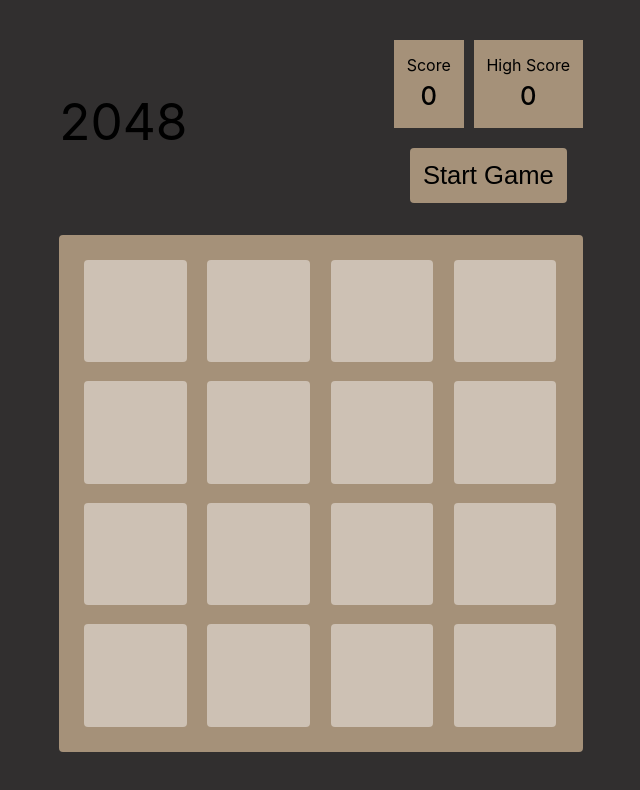
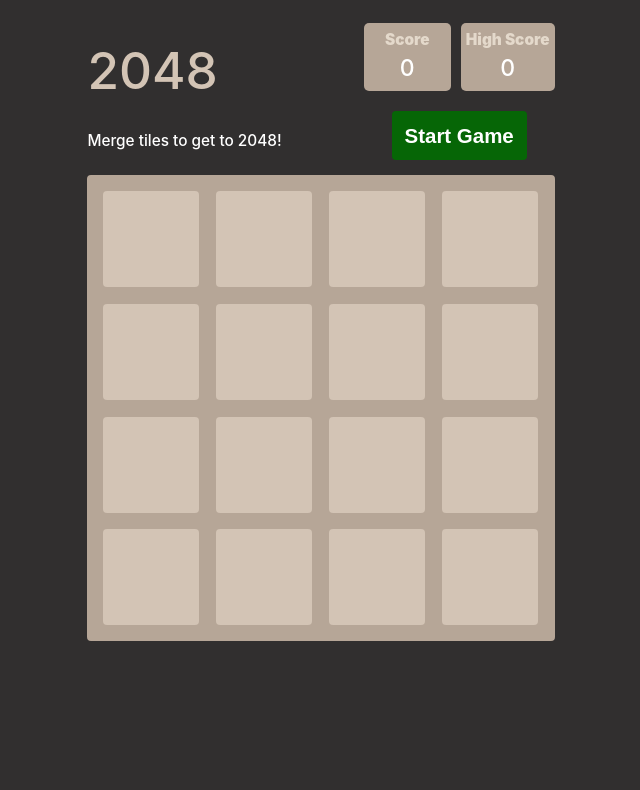
Before and after one commit to Smayan-n/2048-Game-React, a React (Vite) app: page / in a window 1280 px wide. Shown: the top 790 px of the page, without its empty margins (319-959 px from the left). Built offline with nearby package versions, Linux system fonts and the light colour scheme.

Commit message:
game mostly complete

```diff
--- a/src/App.css
+++ b/src/App.css
@@ -2,4 +2,5 @@
   display: flex;
   align-items: center;
   justify-content: center;
+  color: #eee6df
 }
--- a/src/components/ControlSection.tsx
+++ b/src/components/ControlSection.tsx
@@ -12,7 +12,10 @@
 	return (
 		<>
 			<section className="control-section">
-				<section className="title-section">2048</section>
+				<section className="title-section">
+					<div className="title">2048</div>
+					<div className="description">Merge tiles to get to 2048!</div>
+				</section>
 				<section className="right-section">
 					<div className="display-section">
 						<div className="score-div">
--- a/src/components/GameGrid.tsx
+++ b/src/components/GameGrid.tsx
@@ -50,7 +50,7 @@
 						//if .getScore() results in a falsy value, 0 will be used instead
 						onScoreChange(game?.getScore() || 0);
 					}
-				}, 110);
+				}, 130);
 			}
 		},
 		[game, onScoreChange]
--- a/src/components/GameTile.tsx
+++ b/src/components/GameTile.tsx
@@ -11,18 +11,25 @@
 
 	//for color of tile based on value
 	const tileColorMap: { [key: number]: string } = {
-		2: "#893d3c",
-		4: "orange",
-		8: "green",
-		16: "blue",
-		32: "purple",
-		64: "red",
-		128: "yellow",
-		256: "brown",
-		512: "pink",
-		1024: "black",
-		2048: "white",
+		2: "#EEE4DA",
+		4: "#EDE0C8",
+		8: "#F2B179",
+		16: "#F59563",
+		32: "#F67C5F",
+		64: "#F65E3B",
+		128: "#EDCF72",
+		256: "#EDCC61",
+		512: "#EDC850",
+		1024: "#EDC53F",
+		2048: "#EDC22E",
+		4096: "#3C3A32",
+		8192: "#BB8D00",
+		16384: "#C18300",
+		32768: "#C77A00",
+		65536: "#CD7000",
+		// Add more tiles and colors as needed
 	};
+
 	//render tile only if value is not 0
 	return (
 		<>
@@ -30,7 +37,12 @@
 				<div
 					ref={tile.tileRef}
 					className={`game-tile ${tile.isFirst() ? "grow-anim" : ""} ${tile.isMerged() ? "pop-anim" : ""}`}
-					style={{ gridRow: row, gridColumn: col, backgroundColor: tileColorMap[value] }}
+					style={{
+						gridRow: row,
+						gridColumn: col,
+						backgroundColor: tileColorMap[value],
+						color: value < 32 ? "#776e65" : "white",
+					}}
 				>
 					{value}
 				</div>
--- a/src/index.css
+++ b/src/index.css
@@ -12,7 +12,7 @@
   -moz-osx-font-smoothing: grayscale;
   -webkit-text-size-adjust: 100%;
 
-  --grid-background-color: #cdc1b4;
-  --grid-border-color: rgb(165, 145, 121);
-  --tile-size: 8vw;
+  --grid-background-color: #d3c4b5;
+  --grid-border-color: #b6a697;
+  --tile-size: 7.5vw;
 }
--- a/src/scripts/GameLogic.ts
+++ b/src/scripts/GameLogic.ts
@@ -8,6 +8,9 @@
 
 	//score
 	private score = 0;
+
+	//slide animation speed - ms
+	private animSpeed = 120;
 
 	constructor(tiles: Tile[] | undefined, setTiles: React.Dispatch<React.SetStateAction<Tile[] | undefined>>) {
 		this.tiles = tiles;
@@ -41,7 +44,7 @@
 	}
 
 	startGame() {
-		//reset all tiles
+		// reset all tiles
 		this.tiles?.forEach((tile) => {
 			tile.setValue(0);
 		});
@@ -93,7 +96,7 @@
 		const tileElement: HTMLDivElement | null = tile.tileRef.current;
 		if (tileElement != null) {
 			const style = tileElement.style;
-			style.transition = "0.1s";
+			style.transition = (this.animSpeed / 1000).toString() + "s";
 
 			const { top: top1, left: left1 } = tileElement.getBoundingClientRect();
 
@@ -118,7 +121,7 @@
 
 				//to re-render
 				this.setStateTiles(this.generateTiles());
-			}, 100);
+			}, this.animSpeed);
 		}
 	}
 
--- a/src/styles/ControlSection.css
+++ b/src/styles/ControlSection.css
@@ -3,13 +3,28 @@
     flex-direction: row;
     justify-content: space-between;
     align-items: center;
-    width: 100%;
-    margin-top: 2rem;
-    margin-bottom: 2rem;
+    margin-bottom: 15px;
+    margin-top: 15px;
+
 }
 
 .title-section{
+    display: flex;
+    flex-direction: column;
+    justify-content: space-evenly;
+    align-items: space-evenly;
+    gap: 10px;
+}
+.title{
     font-size: 4vw;
+    font-weight: 500;
+    color: var(--grid-background-color);
+    margin-bottom: 10px;
+}
+.description{
+    font-size: 1.2vw;
+    font-weight: 500;
+    color: white;
 }
 
 .right-section{
@@ -18,6 +33,7 @@
     justify-content: center;
     align-items: center;
     gap: 20px;
+
 }
 
 .display-section{
@@ -31,28 +47,46 @@
 
 .score-div, .high-score-div{
     background-color: var(--grid-border-color);
-    padding: 1vw;
+    padding: 0.4vw;
     display: flex;
     flex-direction: column;
     justify-content: center;
     align-items: center;
+    border-radius: 5px;
+    font-weight: 1000;
+    font-size:1.2vw;
+    min-width: 6vw;
+    color: #e4d9cb;
 }
 
 .score-text{
-    font-size: 2vw;
+    font-size: 1.8vw;
     font-weight: 500;
+    color: white;
 }
 
 .button-section{
-
+    display: flex;
+    flex-direction: row;
+    justify-content: flex-end;
+    align-items: flex-end;
+    gap: 10px;
 }
 
 .start-btn{
-    background-color: var(--grid-border-color);
+    background-color: rgb(6, 102, 6);
     padding: 1vw;
-    font-size: 2vw;
-    font-weight: 500;
+    font-size: 1.6vw;
+    font-weight: 300;
     border-radius: 4px;
     border: none;
     cursor: pointer;
+    color: white;
+    font-weight: 1000;
+    transition: background-color 0.2s ease-in-out, color 0.2s ease-in-out;
 }
+
+.start-btn:hover{
+    background-color: green
+
+}
--- a/src/styles/GameGrid.css
+++ b/src/styles/GameGrid.css
@@ -2,12 +2,12 @@
 
 
   .game-grid, .tile-grid {
-    width: 37vw;
+    width: 34vw;
     display: grid;
     grid-template-columns: repeat(4, 1fr);
     grid-template-rows: repeat(4, 1fr);
-    grid-gap: 1.5vw;
-    border: 2vw solid var(--grid-border-color);
+    grid-gap: 1.3vw;
+    border: 1.3vw solid var(--grid-border-color);
     border-radius: 4px;
     background-color: var(--grid-border-color);
   }
--- a/src/styles/GameTile.css
+++ b/src/styles/GameTile.css
@@ -7,7 +7,7 @@
     color: #fff;
     border-radius: 4px;
     font-size: 2.5vw;
-    font-weight: 500;
+    font-weight: 800;
 
     display: flex;
     justify-content: center;
@@ -15,11 +15,11 @@
   }
 
   .pop-anim{
-    animation: pop 0.1s ease-in-out;
+    animation: pop 0.12s ease-in-out;
   }
 
   .grow-anim{
-    animation: grow 0.1s ease-in-out;
+    animation: grow 0.12s ease-in-out;
   }
 
   @keyframes pop {
```
